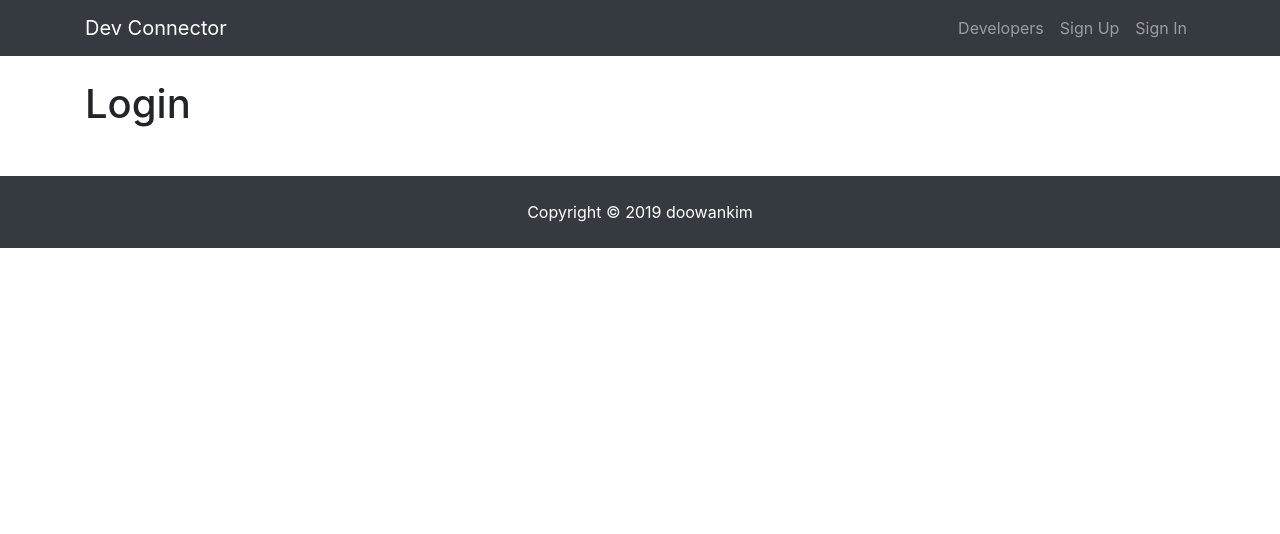
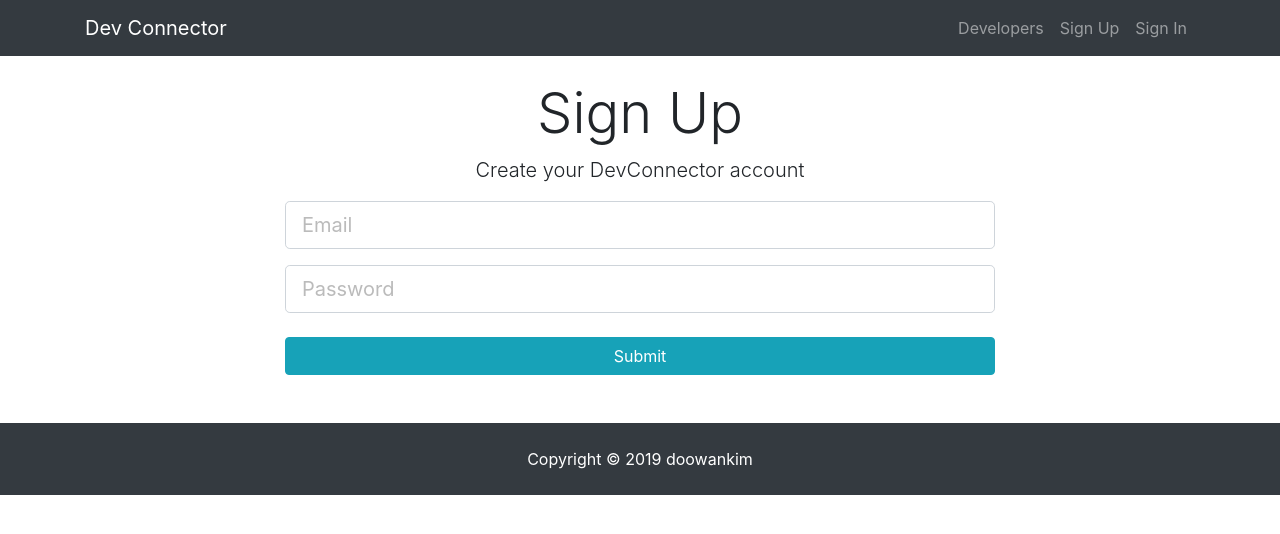
Before and after one commit to doowankim/blog_mern, a React (Create React App) app in the folder client/: page /login in a window 1280 px wide. Shown: the top 534 px of the page. Built offline with nearby package versions, Linux system fonts and the light colour scheme.

Commit message:
Add Login networking

```diff
--- a/client/src/components/auth/Login.js
+++ b/client/src/components/auth/Login.js
@@ -1,10 +1,90 @@
 import React, { Component } from 'react';
+import axios from 'axios';
+import classNames from 'classnames';
 
 class Login extends Component {
+
+    constructor() {
+        super();
+        this.state = {
+            email: '',
+            password: '',
+            errors: {}
+        };
+        this.onChange = this.onChange.bind(this);
+        this.onSubmit = this.onSubmit.bind(this);
+    }
+
+    onChange(e) {
+        this.setState({ [e.target.name]: e.target.value });
+    }
+
+    onSubmit(e) {
+        e.preventDefault();
+
+        const loginUser = {
+            email: this.state.email,
+            password: this.state.password
+        };
+
+        console.log(loginUser);
+
+        axios
+            .post('users/login', loginUser)
+            .then(res => console.log(res.data))
+            .catch(err => this.setState({ errors: err.response.data }));
+    }
+
+
+
+
     render() {
+        const { errors } = this.state;
         return (
-            <div>
-                <h1>Login</h1>
+            <div className="register">
+                <div className="container">
+                    <div className="row">
+                        <div className="col-md-8 m-auto">
+                            <h1 className="display-4 text-center">Sign Up</h1>
+                            <p className="lead text-center">
+                                Create your DevConnector account
+                            </p>
+                            <form noValidate onSubmit={this.onSubmit}>
+                                <div className="form-group">
+                                    <input
+                                        type="email"
+                                        className={classNames("form-control form-control-lg", {
+                                            'is-invalid': errors.email
+                                        })}
+                                        placeholder="Email"
+                                        name="email"
+                                        value={this.state.email}
+                                        onChange={this.onChange}
+                                    />
+                                    {errors.email && (
+                                        <div className="invalid-feedback">{errors.email}</div>
+                                    )}
+                                </div>
+                                <div className="form-group">
+                                    <input
+                                        type="password"
+                                        className={classNames("form-control form-control-lg", {
+                                            'is-invalid': errors.password
+                                        })}
+                                        placeholder="Password"
+                                        name="password"
+                                        value={this.state.password}
+                                        onChange={this.onChange}
+                                    />
+                                    {errors.password && (
+                                        <div className="invalid-feedback">{errors.password}</div>
+                                    )}
+                                </div>
+                                <input type="submit" className="btn btn-info btn-block mt-4" />
+                            </form>
+                        </div>
+                    </div>
+                </div>
             </div>
         );
     }
```
